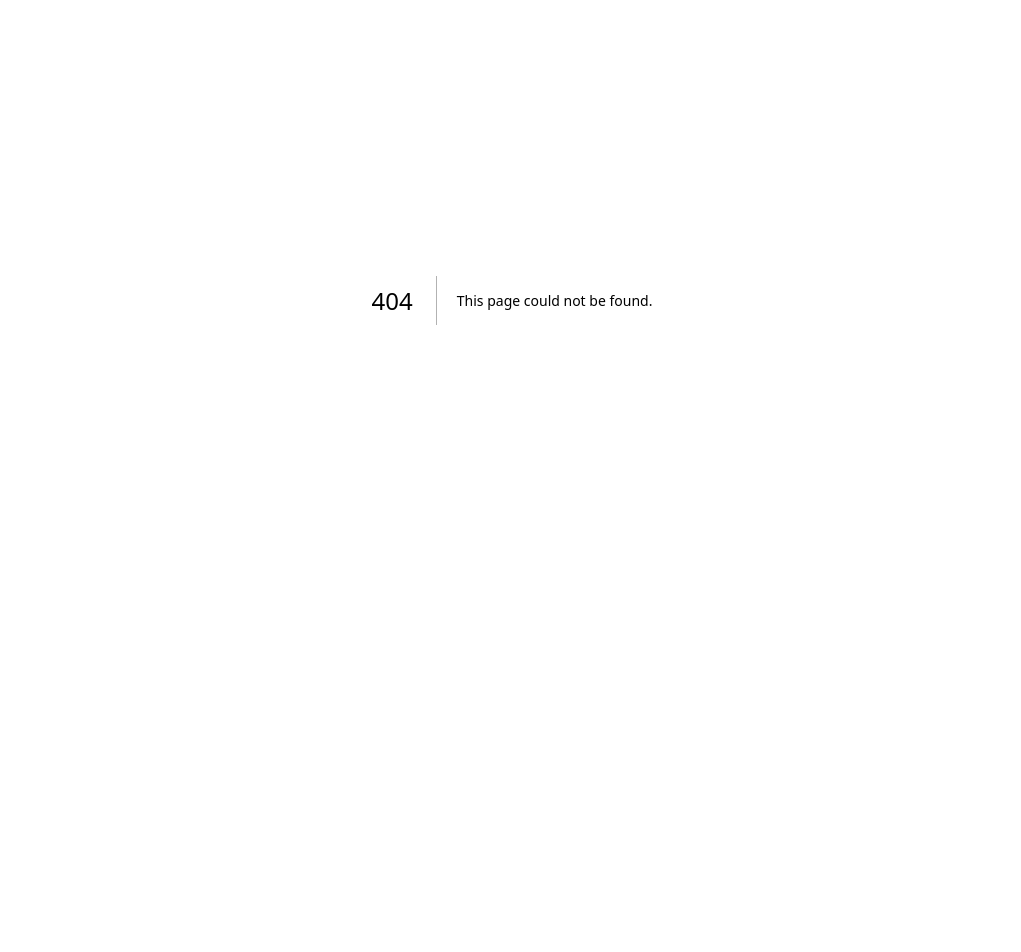
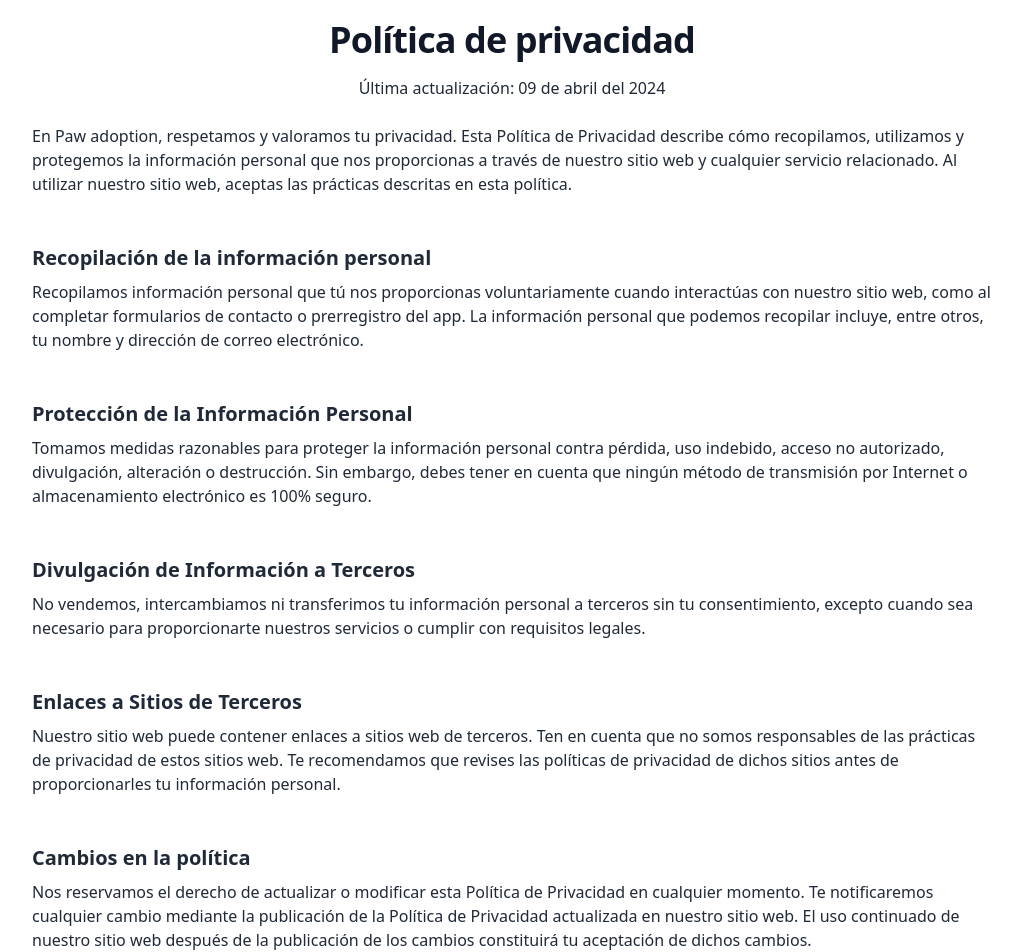
Before and after one commit to Paw-adopt/frontend, a Next.js app: page /politica-de-privacidad in a window 1280 px wide. Before the commit this address had no page. Shown: the part 100-1052 px from the top of the page, without its empty margins (128-1149 px from the left). Before the commit the page ends 800 px from the top, so only its background shows below. Built offline with nearby package versions, Linux system fonts and the light colour scheme.

Commit message:
new page: created privacy policy page

```diff
--- /dev/null
+++ b/src/app/politica-de-privacidad/page.tsx
@@ -0,0 +1,54 @@
+"use client";
+
+import NavBar from "@/components/navBar";
+import Footer from "@/components/footer";
+
+export default function PrivacyPolicy(){
+
+    return(
+        <main className="bg-white">
+            <NavBar />
+            <article className="relative inset-0 pt-28 px-12 lg:px-40 min-h-screen flex flex-col align-middle">
+                <header className="mx-auto gap-x-10">
+                    <h1 className="mt-2 text-3xl font-bold tracking-tight text-gray-900 sm:text-4xl">Política de privacidad</h1>
+                    <div className="text-gray-800 font-medium flex-row flex justify-center space-x-1 mt-4">
+                        <p>Última actualización: </p>
+                        <p>09 de abril del 2024</p> {/* Date to be updated */}
+                    </div>
+                </header>
+                <section className="my-6 text-gray-800">
+                    <p className=" text-base font-normal">En Paw adoption, respetamos y valoramos
+                        tu privacidad. Esta Política de Privacidad describe
+                        cómo recopilamos, utilizamos y protegemos la información
+                        personal que nos proporcionas a través de nuestro sitio web y
+                        cualquier servicio relacionado. Al utilizar nuestro sitio web,
+                        aceptas las prácticas descritas en esta política.</p>
+                </section>
+                <section data-testid="data-recopilation" className="my-6 text-gray-800 space-y-2">
+                    <h2 className="font-bold text-xl">Recopilación de la información personal</h2>
+                    <p className="text-base">Recopilamos información personal que tú nos proporcionas voluntariamente cuando interactúas con nuestro sitio web, como al completar formularios de contacto o prerregistro del app. La información personal que podemos recopilar incluye, entre otros, tu nombre y dirección de correo electrónico.</p>
+                </section>
+                <section data-testid="personal-data-protection" className="my-6 text-gray-800 space-y-2">
+                    <h2 className="font-bold text-xl">Protección de la Información Personal</h2>
+                    <p className="text-base">Tomamos medidas razonables para proteger la información personal contra pérdida, uso indebido, acceso no autorizado, divulgación, alteración o destrucción. Sin embargo, debes tener en cuenta que ningún método de transmisión por Internet o almacenamiento electrónico es 100% seguro.</p>
+                </section>
+                <section data-testid="third-party-data" className="my-6 text-gray-800 space-y-2">
+                    <h2 className="font-bold text-xl">Divulgación de Información a Terceros</h2>
+                    <p className="text-base">No vendemos, intercambiamos ni transferimos tu información personal a terceros sin tu consentimiento, excepto cuando sea necesario para proporcionarte nuestros servicios o cumplir con requisitos legales.</p>
+                </section>
+                <section data-testid="third-party-links" className="my-6 text-gray-800 space-y-2">
+                    <h2 className="font-bold text-xl">Enlaces a Sitios de Terceros</h2>
+                    <p className="text-base">Nuestro sitio web puede contener enlaces a sitios web de terceros. Ten en cuenta que no somos responsables de las prácticas de privacidad de estos sitios web. Te recomendamos que revises las políticas de privacidad de dichos sitios antes de proporcionarles tu información personal.</p>
+                </section>
+                <section data-testid="changes-in-policy" className="my-6 text-gray-800 space-y-2">
+                    <h2 className="font-bold text-xl">Cambios en la política</h2>
+                    <p className="text-base">
+                    Nos reservamos el derecho de actualizar o modificar esta Política de Privacidad en cualquier momento. Te notificaremos cualquier cambio mediante la publicación de la Política de Privacidad actualizada en nuestro sitio web. El uso continuado de nuestro sitio web después de la publicación de los cambios constituirá tu aceptación de dichos cambios.
+                    </p>
+                </section>
+            </article>
+            <Footer />
+        </main>
+    )
+
+}
```
